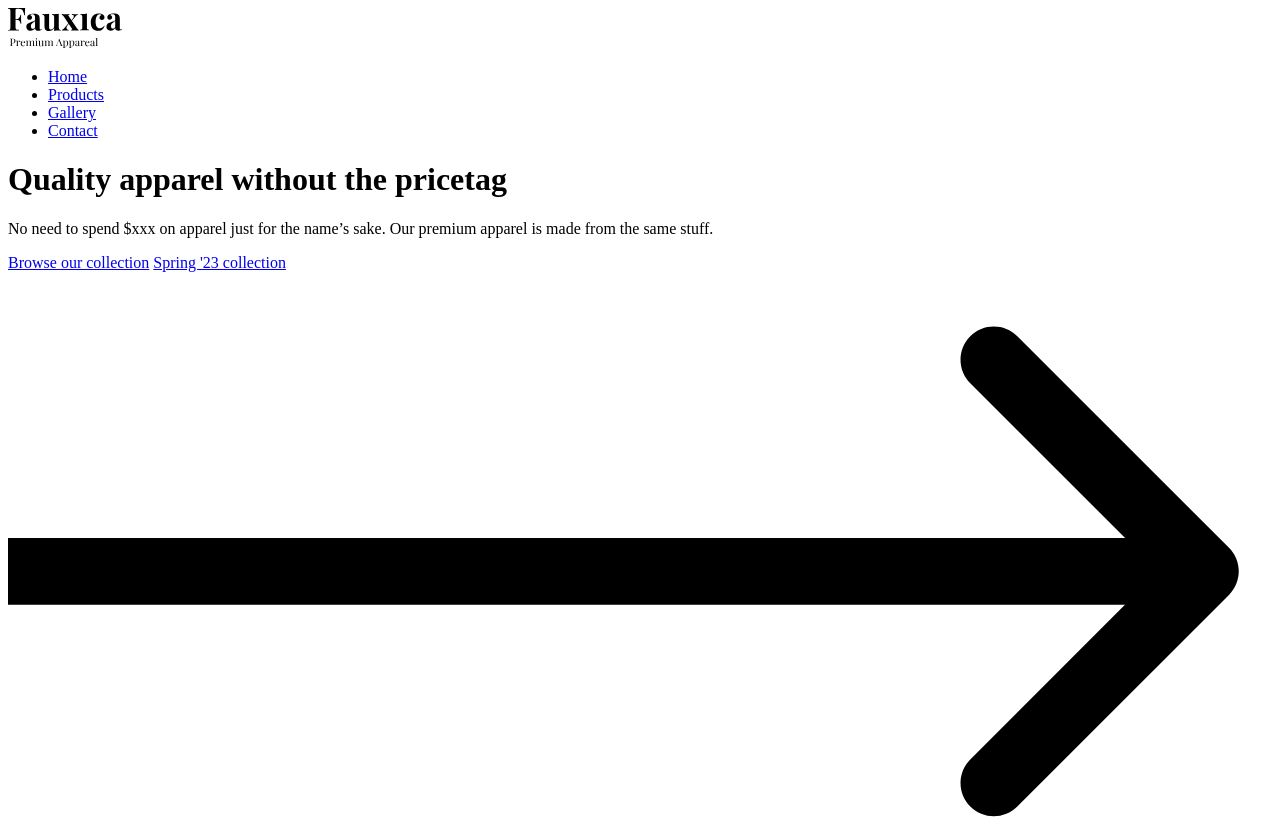
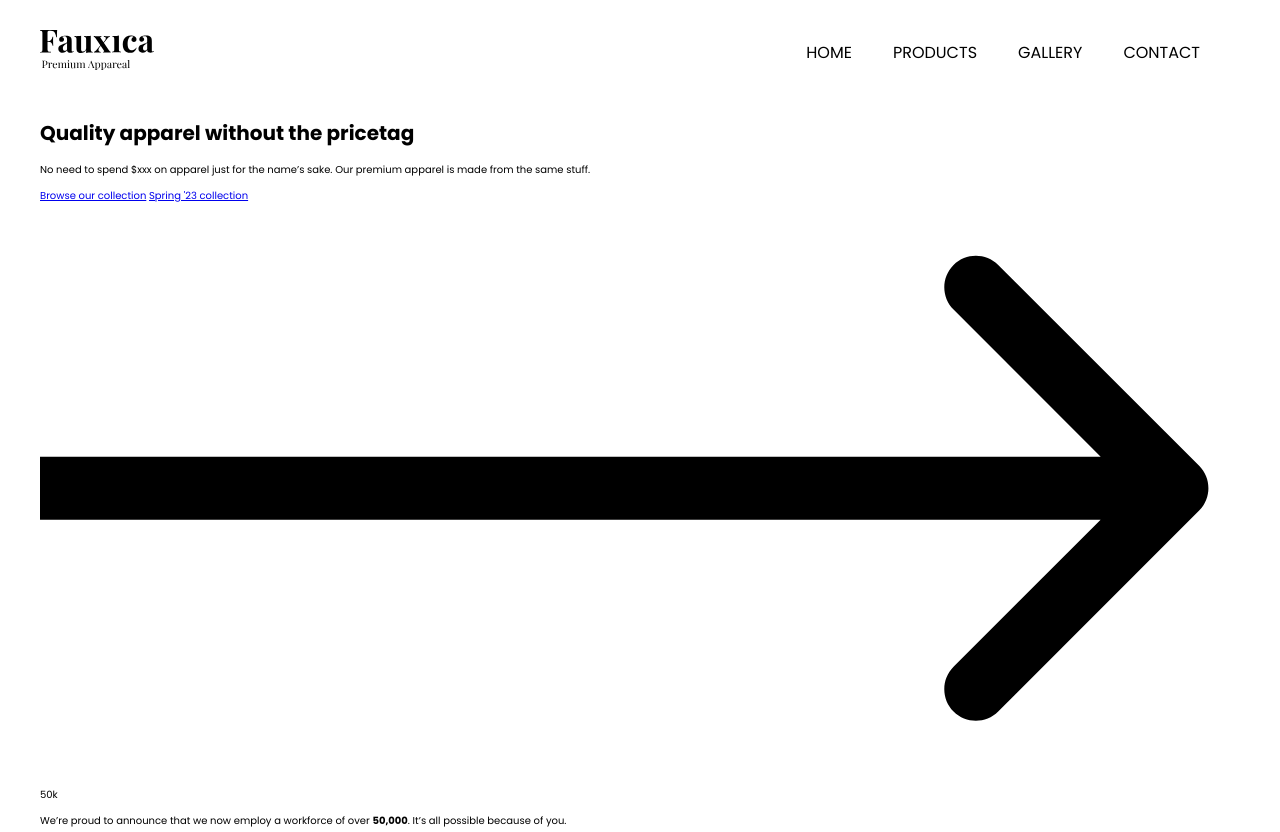
Before and after one commit to vvillbiii/fauxica, a plain HTML site: page index.html in a window 1280 px wide. Shown: the top 832 px of the page. Drawn offline with Linux system fonts and the light colour scheme.

Commit message:
add fonts and start css for nav

```diff
--- a/index.html
+++ b/index.html
@@ -5,6 +5,12 @@
     <meta http-equiv="X-UA-Compatible" content="IE=edge" />
     <meta name="viewport" content="width=device-width, initial-scale=1.0" />
     <link rel="stylesheet" href="main.css" />
+    <link rel="preconnect" href="https://fonts.googleapis.com" />
+    <link rel="preconnect" href="https://fonts.gstatic.com" crossorigin />
+    <link
+      href="https://fonts.googleapis.com/css2?family=Playfair+Display&family=Poppins:wght@200;400;700&display=swap"
+      rel="stylesheet"
+    />
 
     <title>Fauxica</title>
   </head>
--- a/main.css
+++ b/main.css
@@ -0,0 +1,44 @@
+* {
+  box-sizing: border-box;
+}
+
+html {
+  font-size: 62.5%;
+}
+
+body {
+  margin: 0;
+  padding: 0;
+  font-family: "Poppins";
+}
+
+.wrapper {
+  max-width: 1200px;
+  margin: 0 auto;
+}
+
+header {
+  display: flex;
+  justify-content: space-between;
+  align-items: center;
+}
+
+nav {
+  margin: 4em;
+}
+
+nav ul {
+  list-style-type: none;
+  display: flex;
+  gap: 4.1em;
+  margin: 0;
+}
+
+/* use rem for front and em for padding and margin and other properties */
+
+nav a {
+  text-decoration: none;
+  color: black;
+  text-transform: uppercase;
+  font-size: 1.6rem;
+}
```
